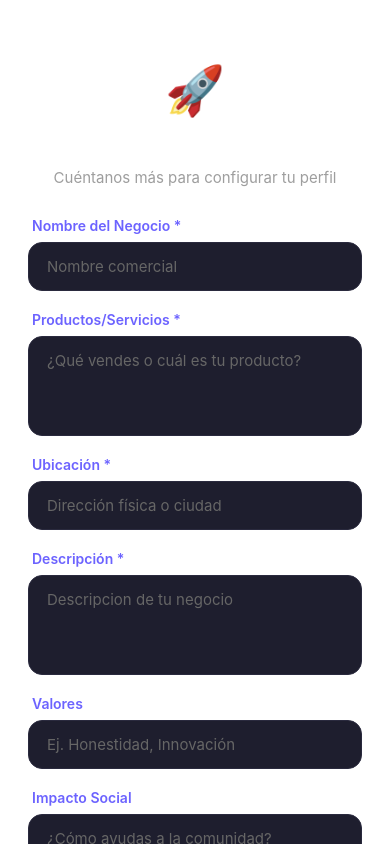
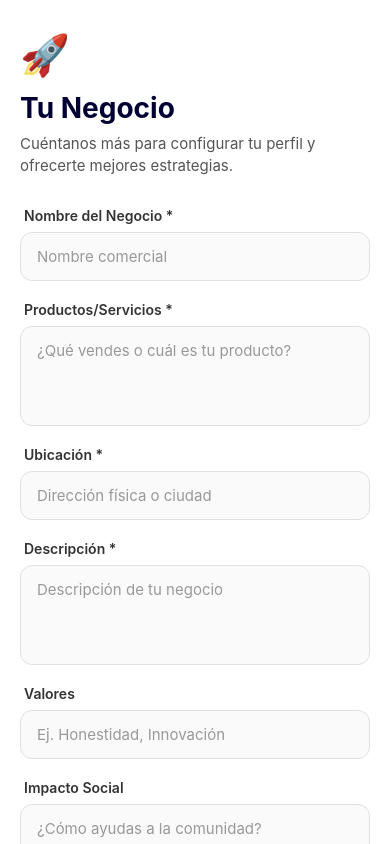
Before and after one commit to karenca01/hackathon_2026, a React Native app: screen /InformacionRegistro in a window 390 px wide. Built offline with nearby package versions, Linux system fonts and the light colour scheme.

Commit message:
Mejore estilos de informacion del negocio

```diff
--- a/src/screens/auth/InformacionRegistro.js
+++ b/src/screens/auth/InformacionRegistro.js
@@ -34,7 +34,6 @@ export default function InformacionRegistro({ navigation }) {
   }, []);
 
     const handleSignUp = async () => {
-        // Validación de campos vacíos
         if (!negocio || !productos || !ubicacion || !descripcion || !redes ) {
             Alert.alert('Atención', 'Por favor, completa todos los campos obligatorios');
             return;
@@ -63,7 +62,6 @@ export default function InformacionRegistro({ navigation }) {
         }
     };
 
-    // Componente reutilizable para los inputs
     const CustomInput = ({ label, value, onEndEditing, placeholder, multiline = false }) => (
         <View style={styles.inputGroup}>
             <Text style={styles.label}>{label}</Text>
@@ -72,7 +70,7 @@ export default function InformacionRegistro({ navigation }) {
                 defaultValue={value}
                 onEndEditing={({ nativeEvent }) => onEndEditing(nativeEvent.text)}
                 placeholder={placeholder}
-                placeholderTextColor="#666"
+                placeholderTextColor="#999"
                 multiline={multiline}
                 blurOnSubmit={!multiline}
                 returnKeyType={multiline ? 'default' : 'next'}
@@ -87,7 +85,7 @@ export default function InformacionRegistro({ navigation }) {
             style={styles.container}
             behavior={Platform.OS === 'ios' ? 'padding' : 'height'}
         >
-            <StatusBar barStyle="light-content" />
+            <StatusBar barStyle="dark-content" backgroundColor="#FFFFFF" />
             <ScrollView
                 style={styles.scrollView}
                 contentContainerStyle={[styles.inner, { flexGrow: 1 }]}
@@ -98,20 +96,24 @@ export default function InformacionRegistro({ navigation }) {
                 <View style={styles.header}>
                     <Text style={styles.logo}>🚀</Text>
                     <Text style={styles.title}>Tu Negocio</Text>
-                    <Text style={styles.subtitle}>Cuéntanos más para configurar tu perfil</Text>
+                    <Text style={styles.subtitle}>Cuéntanos más para configurar tu perfil y ofrecerte mejores estrategias.</Text>
                 </View>
 
                 <View style={styles.form}>
                     <CustomInput label="Nombre del Negocio *" value={negocio} onEndEditing={setNegocio} placeholder="Nombre comercial" />
                     <CustomInput label="Productos/Servicios *" value={productos} onEndEditing={setProductos} placeholder="¿Qué vendes o cuál es tu producto?" multiline={true} />
                     <CustomInput label="Ubicación *" value={ubicacion} onEndEditing={setUbicacion} placeholder="Dirección física o ciudad" />
-                    <CustomInput label="Descripción *" value={descripcion} onEndEditing={setDescripcion} placeholder="Descripcion de tu negocio" multiline={true} />
+                    <CustomInput label="Descripción *" value={descripcion} onEndEditing={setDescripcion} placeholder="Descripción de tu negocio" multiline={true} />
                     <CustomInput label="Valores" value={valores} onEndEditing={setValores} placeholder="Ej. Honestidad, Innovación" />
                     <CustomInput label="Impacto Social" value={impacto} onEndEditing={setImpacto} placeholder="¿Cómo ayudas a la comunidad?" multiline={true} />
                     <CustomInput label="Redes Sociales *" value={redes} onEndEditing={setRedes} placeholder="¿En cuáles redes sociales te encuentras?" />
-                    <CustomInput label="Metas" value={metas} onEndEditing={setMetas} placeholder="¿Cuales son las metas de tu negocio?" multiline={true} />
+                    <CustomInput label="Metas" value={metas} onEndEditing={setMetas} placeholder="¿Cuáles son las metas de tu negocio?" multiline={true} />
 
-                    <TouchableOpacity style={styles.signUpBtn} onPress={handleSignUp}>
+                    <TouchableOpacity
+                        style={styles.signUpBtn}
+                        onPress={handleSignUp}
+                        activeOpacity={0.8}
+                    >
                         <Text style={styles.signUpBtnText}>Guardar y Continuar</Text>
                     </TouchableOpacity>
                 </View>
@@ -123,75 +125,74 @@ export default function InformacionRegistro({ navigation }) {
 const styles = StyleSheet.create({
     container: {
         flex: 1,
-        backgroundColor: '#ffffffff',
+        backgroundColor: '#FFFFFF',
+        paddingTop: Platform.OS === 'android' ? 40 : 20,
     },
     inner: {
-        paddingHorizontal: 28,
-        paddingTop: 60,
+        paddingHorizontal: 20,
         paddingBottom: 40,
     },
     header: {
-        alignItems: 'center',
+        alignItems: 'flex-start',
         marginBottom: 30,
+        marginTop: 10,
     },
     logo: {
-        fontSize: 48,
-        marginBottom: 10,
+        fontSize: 40,
+        marginBottom: 12,
     },
     title: {
-        fontSize: 32,
-        fontWeight: '700',
-        color: '#FFFFFF',
+        fontSize: 28,
+        fontWeight: 'bold',
+        color: '#000033',
+        marginBottom: 8,
     },
     subtitle: {
         fontSize: 15,
-        color: '#9E9E9E',
-        textAlign: 'center',
+        color: '#555',
+        lineHeight: 22,
     },
     form: {
-        gap: 20,
+        gap: 16,
     },
     scrollView: {
         flex: 1,
     },
     inputGroup: {
-        gap: 8,
+        marginBottom: 4,
     },
     label: {
         fontSize: 14,
         fontWeight: '600',
-        color: '#6C63FF',
+        color: '#333',
+        marginBottom: 8,
         marginLeft: 4,
     },
     input: {
-        backgroundColor: '#1E1E2E',
-        borderRadius: 14,
-        paddingHorizontal: 18,
+        backgroundColor: '#FAFAFA',
+        borderWidth: 1,
+        borderColor: '#E0E0E0',
+        borderRadius: 12,
+        paddingHorizontal: 16,
         paddingVertical: 14,
-        color: '#FFFFFF',
+        color: '#333',
         fontSize: 15,
-        borderWidth: 1,
-        borderColor: '#2A2A3E',
     },
     textArea: {
-        height: 100,
+        minHeight: 100,
         textAlignVertical: 'top',
+        paddingTop: 14,
     },
     signUpBtn: {
-        backgroundColor: '#6C63FF',
-        borderRadius: 14,
-        paddingVertical: 18,
+        backgroundColor: '#6B4EFF',
+        borderRadius: 12,
+        paddingVertical: 16,
         alignItems: 'center',
         marginTop: 20,
-        shadowColor: '#6C63FF',
-        shadowOffset: { width: 0, height: 6 },
-        shadowOpacity: 0.4,
-        shadowRadius: 12,
-        elevation: 8,
     },
     signUpBtnText: {
         color: '#FFFFFF',
         fontSize: 16,
-        fontWeight: '700',
+        fontWeight: 'bold',
     },
 });
```
